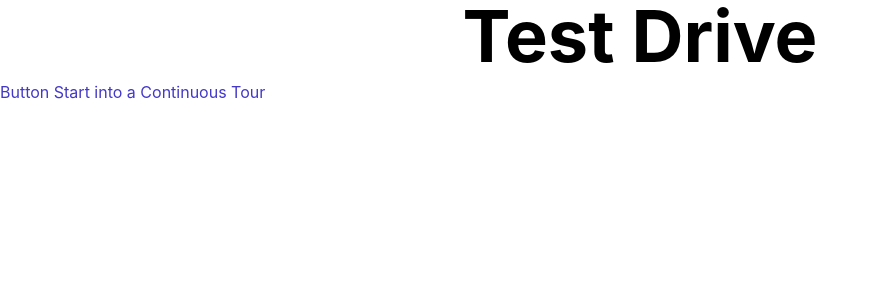
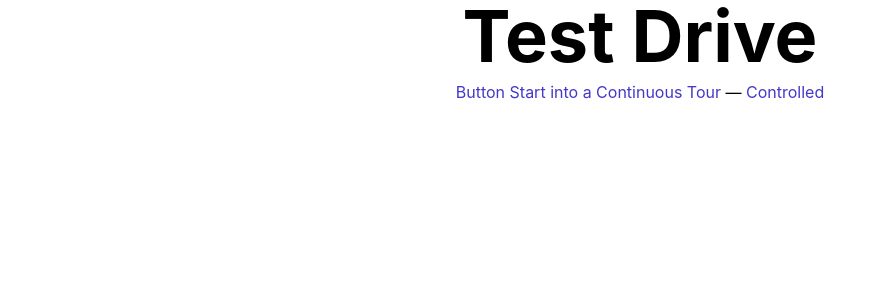
Before and after one commit to kafkaesc/Test-Drive, a React (Create React App) app: page / in a window 1280 px wide. Shown: the top 300 px of the page, without its empty margins (0-885 px from the left). Built offline with nearby package versions, Linux system fonts and the light colour scheme.

Commit message:
Updating routes and links from home

```diff
--- a/src/index.js
+++ b/src/index.js
@@ -7,6 +7,7 @@ import Error from './Error';
 import ButtonStartContinuous from './pages/ButtonStartContinuous';
 import Home from './pages/Home';
 import reportWebVitals from './reportWebVitals';
+import Controlled from './pages/Controlled';
 
 const router = createBrowserRouter([
 	{
@@ -15,6 +16,7 @@ const router = createBrowserRouter([
 		errorElement: <Error />,
 		children: [
 			{ path: '/button-start-continuous', element: <ButtonStartContinuous /> },
+			{ path: '/controlled', element: <Controlled /> },
 			{ path: '/', element: <Home /> },
 			{ path: '/home', element: <Home /> },
 		],
--- a/src/pages/Home.jsx
+++ b/src/pages/Home.jsx
@@ -4,9 +4,13 @@ export default function Home() {
 	return (
 		<>
 			<h1 className="text-7xl font-bold text-center mb-2">Test Drive</h1>
-			<Link to="/button-start-continuous">
-				Button Start into a Continuous Tour
-			</Link>
+			<div className="text-center">
+				<Link to="/button-start-continuous">
+					Button Start into a Continuous Tour
+				</Link>
+				{` — `}
+				<Link to="/controlled">Controlled</Link>
+			</div>
 		</>
 	);
 }
```
